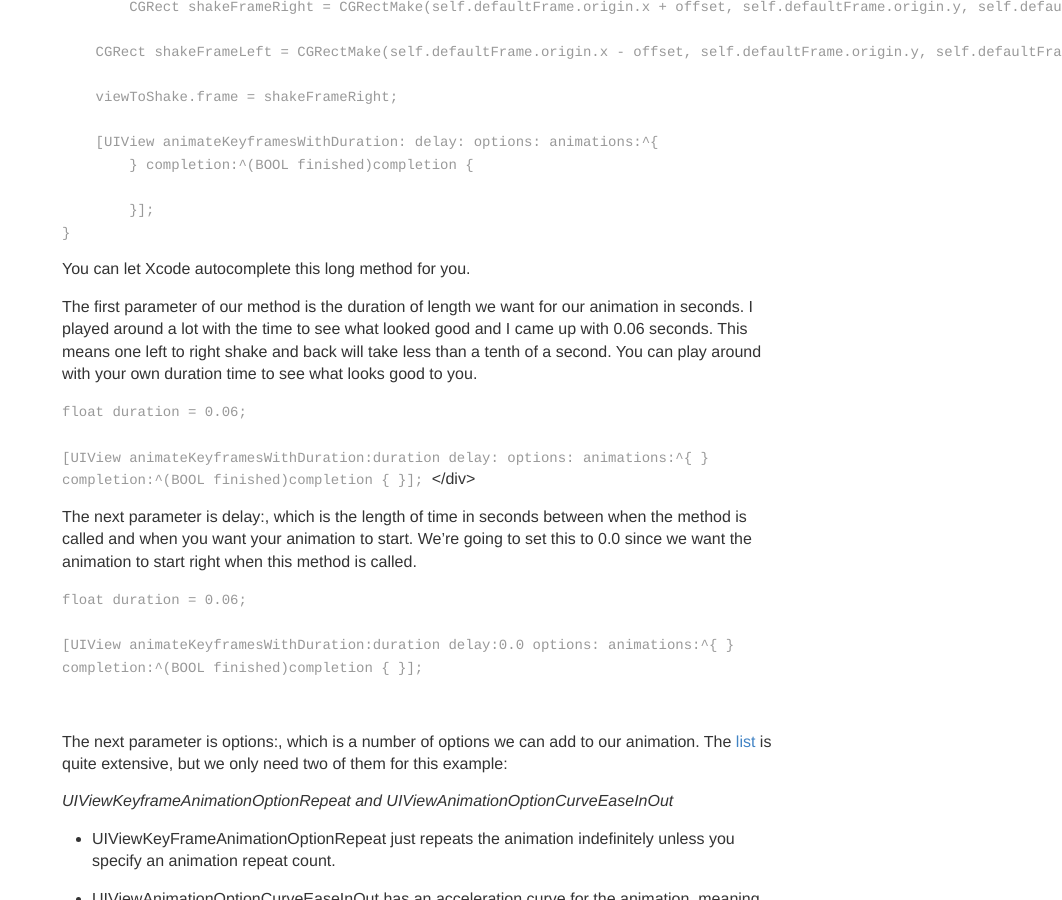
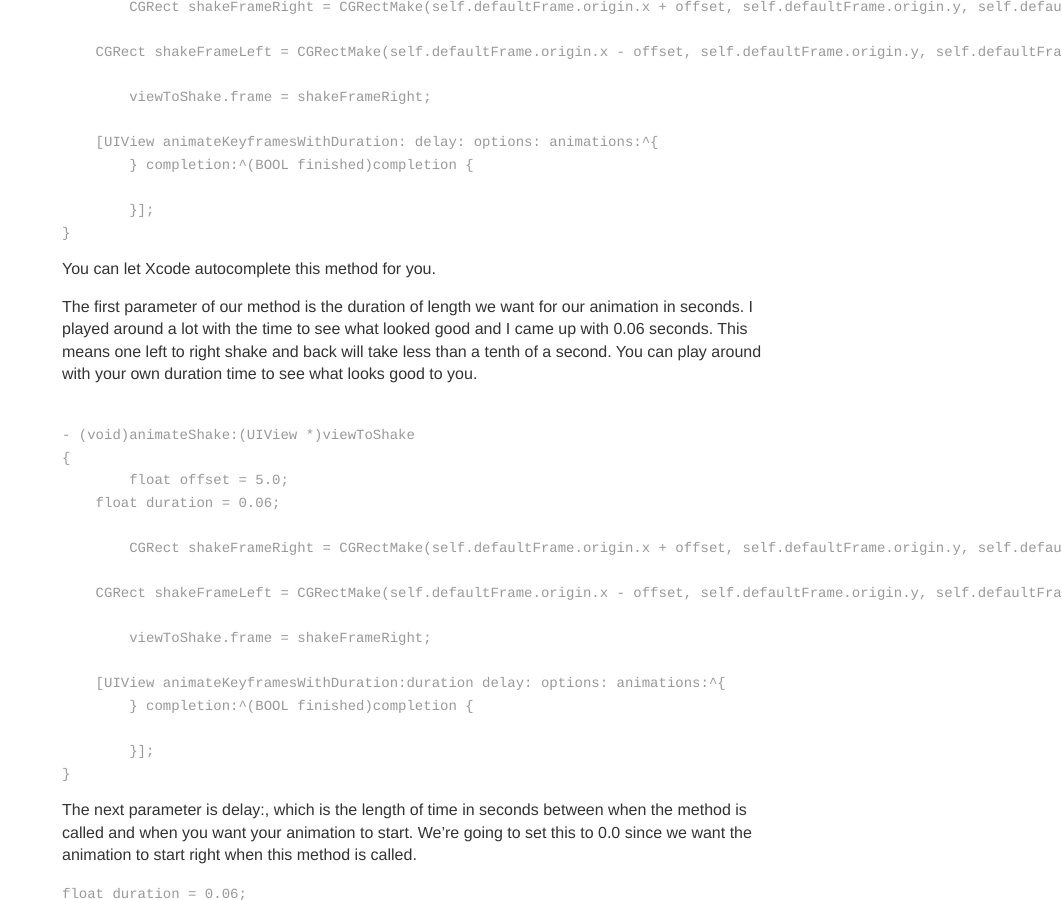
Before and after one commit to trentyou/trentyou.github.io, a Jekyll site: the page built from _posts/2014-12-7-Shaking a UIView.md, in a window 1280 px wide and 900 px high, scrolled down 6243 px. Shown: the whole window, without its empty margins (218-1280 px from the left). Built offline with Jekyll 4.4.1, drawn with Linux system fonts in a browser that asks for light colours.

Commit message:
Updated 2014-12-7-Shaking a UIView.md

```diff
--- a/_posts/2014-12-7-Shaking a UIView.md
+++ b/_posts/2014-12-7-Shaking a UIView.md
@@ -128,7 +128,7 @@ In viewDidLoad,
 <pre><code>
 - (void)viewDidLoad
 {
-CGFloat midpoint = ([UIScreen mainScreen].bounds.size.height / 2.0) - 150.0f;
+	CGFloat midpoint = ([UIScreen mainScreen].bounds.size.height / 2.0) - 150.0f;
 
 	self.defaultFrame = CGRectMake(0.0f, midpoint, [UIScreen mainScreen].bounds.size.width, 325.0f);
 
@@ -184,7 +184,7 @@ Before we start animating, we set the frame of our viewToShake to shakeFrameRigh
 
 	CGRect shakeFrameRight = CGRectMake(self.defaultFrame.origin.x + offset, self.defaultFrame.origin.y, self.defaultFrame.size.width, self.defaultFrame.size.height);
 
-    CGRect shakeFrameLeft = CGRectMake(self.defaultFrame.origin.x - offset, self.defaultFrame.origin.y, self.defaultFrame.size.width, self.defaultFrame.size.height);
+	CGRect shakeFrameLeft = CGRectMake(self.defaultFrame.origin.x - offset, self.defaultFrame.origin.y, self.defaultFrame.size.width, self.defaultFrame.size.height);
 
     viewToShake.frame = shakeFrameRight;
 }
@@ -235,7 +235,7 @@ To call this method, we want to type:
 
     CGRect shakeFrameLeft = CGRectMake(self.defaultFrame.origin.x - offset, self.defaultFrame.origin.y, self.defaultFrame.size.width, self.defaultFrame.size.height);
 
-    viewToShake.frame = shakeFrameRight;
+	viewToShake.frame = shakeFrameRight;
 
     [UIView animateKeyframesWithDuration: delay: options: animations:^{
 	} completion:^(BOOL finished)completion {
@@ -243,20 +243,29 @@ To call this method, we want to type:
 	}];
 }
 </code></pre>
-You can let Xcode autocomplete this long method for you.
+You can let Xcode autocomplete this method for you.
 <br>
 
 The first parameter of our method is the duration of length we want for our animation in seconds. I played around a lot with the time to see what looked good and I came up with 0.06 seconds. This means one left to right shake and back will take less than a tenth of a second. You can play around with your own duration time to see what looks good to you.
 
-<code>
-float duration = 0.06; <br>
-<br>
-[UIView animateKeyframesWithDuration:duration delay: options: animations:^{
-} completion:^(BOOL finished)completion {
-}];
-</code>
-</div>
+<pre><code>
+- (void)animateShake:(UIView *)viewToShake
+{
+	float offset = 5.0;
+    float duration = 0.06;
 
+	CGRect shakeFrameRight = CGRectMake(self.defaultFrame.origin.x + offset, self.defaultFrame.origin.y, self.defaultFrame.size.width, self.defaultFrame.size.height);
+
+    CGRect shakeFrameLeft = CGRectMake(self.defaultFrame.origin.x - offset, self.defaultFrame.origin.y, self.defaultFrame.size.width, self.defaultFrame.size.height);
+
+	viewToShake.frame = shakeFrameRight;
+
+    [UIView animateKeyframesWithDuration:duration delay: options: animations:^{
+	} completion:^(BOOL finished)completion {
+
+	}];
+}
+</code></pre>
 The next parameter is delay:, which is the length of time in seconds between when the method is called and when you want your animation to start. We're going to set this to 0.0 since we want the animation to start right when this method is called.
 
 <div style = "width:700px">
```
